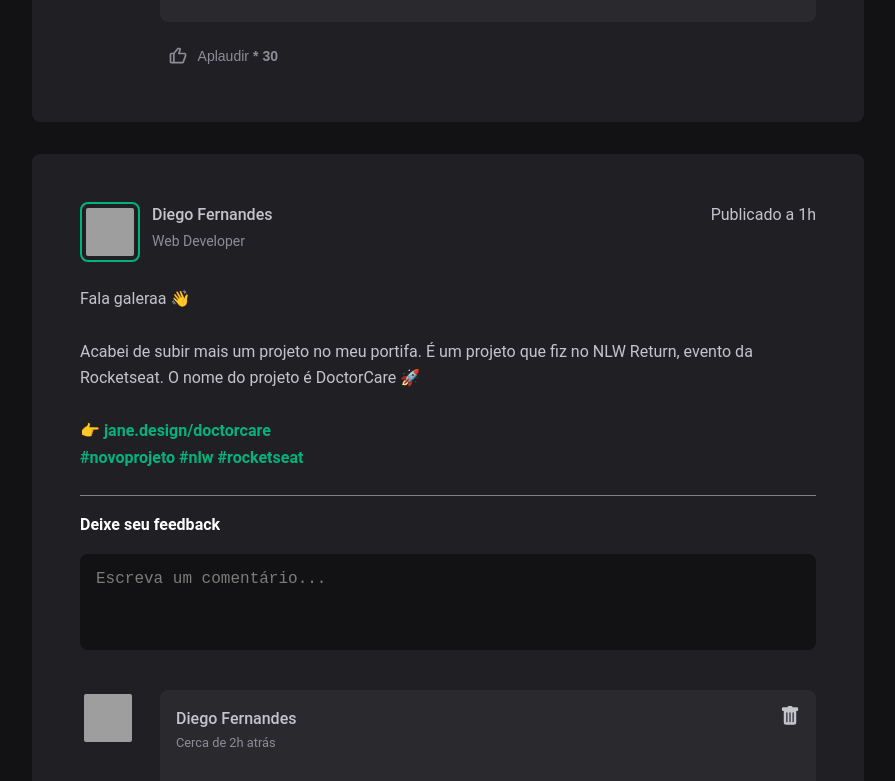
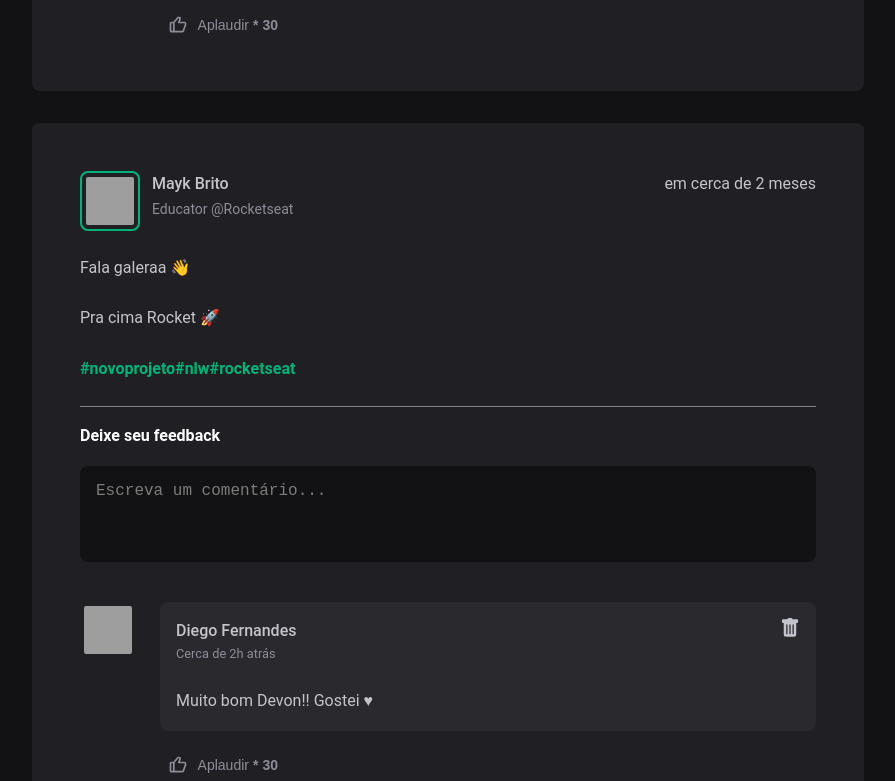
Before and after one commit to ThomasDixini/IgniteFeed, a React (Vite) app: page / in a window 1280 px wide. Shown: the part 1182-1963 px from the top of the page, without its empty margins (336-1231 px from the left). Built offline with nearby package versions, Linux system fonts and the light colour scheme; grey boxes are pictures that could not be loaded.

Commit message:
Gerando posts de forma dinâmica

```diff
--- a/package.json
+++ b/package.json
@@ -9,6 +9,7 @@
     "preview": "vite preview"
   },
   "dependencies": {
+    "date-fns": "^2.29.3",
     "react": "^18.2.0",
     "react-dom": "^18.2.0",
     "react-icons": "^4.6.0"
--- a/src/App.jsx
+++ b/src/App.jsx
@@ -6,14 +6,54 @@ import styles from './styles.module.css'
 
 function App() {
 
+  const posts = [
+    {
+      id: 1,
+      author: {
+        name: 'Diego Fernandes',
+        authorUrl: 'https://github.com/diego3g.png',
+        role: 'CTO @Rocketseat'
+      },
+      content: [
+        {type: 'paragraph', content: 'Fala galeraa 👋'},
+        {type: 'paragraph', content: 'Acabei de subir mais um projeto no meu portifa. É um projeto que fiz no NLW Return, evento da Rocketseat. O nome do projeto é DoctorCare 🚀'},
+        {type: 'link', content: '#novoprojeto#nlw#rocketseat'}
+      ],
+      publishedAt: new Date('2022-12-08 20:00:00'),
+    },
+    {
+      id: 2,
+      author: {
+        name: 'Mayk Brito',
+        authorUrl: 'https://github.com/maykbrito.png',
+        role: 'Educator @Rocketseat'
+      },
+      content: [
+        {type: 'paragraph', content: 'Fala galeraa 👋'},
+        {type: 'paragraph', content: 'Pra cima Rocket 🚀'},
+        {type: 'link', content: '#novoprojeto#nlw#rocketseat'}
+      ],
+      publishedAt: new Date('2022-12-28 20:00:00'),
+    },
+  ];
+
   return (
     <div className="App">
       <Header />
       <div className={styles.wrapper}>
         <SideBar />
         <main>
-          <Post />
-          <Post />
+          {
+            posts.map(post => {
+              return (
+                <Post
+                  author={post.author}
+                  content={post.content}
+                  publishedAt={post.publishedAt}
+                />
+              );
+            })
+          }
         </main>
       </div>
     </div>
--- a/src/Components/Post/Post.jsx
+++ b/src/Components/Post/Post.jsx
@@ -1,31 +1,48 @@
+import { format, formatDistanceToNow } from 'date-fns';
+import { ptBR } from 'date-fns/locale';
+
 import { Avatar } from '../Avatar/Avatar';
 import { Comment } from '../Comment/Comment';
 import styles from './styles.module.css';
 
-export function Post(){
+export function Post({author, content, publishedAt}){
+
+    const dateFormated = format(publishedAt,"d 'de' MMMM 'às' kk'h'", {
+        locale: ptBR,
+    });
+
+    const dateFormatedDistanceToNow = formatDistanceToNow(publishedAt, {
+        addSuffix: true,
+        locale: ptBR,
+    });
+
+    const contentFormated = content.map(line => {
+        if(line.type == 'paragraph'){
+            return <p> {line.content} </p>
+        } else if(line.type == 'link'){
+            return <p> <a href="#"> {line.content} </a> </p>
+        }
+    })
+
     return(
         <article className={styles.articleContainer}>
             <header className={styles.header}>
                 <div className={styles.profile}>
-                    <Avatar src="https://github.com/diego3g.png"/>
+                    <Avatar src={author.authorUrl}/>
                     <div className={styles.userProperties}>
-                        <strong> Diego Fernandes </strong>
-                        <span> Web Developer </span>
+                        <strong> {author.name} </strong>
+                        <span> {author.role} </span>
                     </div>
                 </div>
-                <time title='Publicado a 1h'>
-                    Publicado a 1h
+                <time title={dateFormated}>
+                    {
+                        dateFormatedDistanceToNow
+                    }
                 </time>
             </header>
-            <p>
-                Fala galeraa 👋 <br/><br/>
-
-                Acabei de subir mais um projeto no meu portifa. É um projeto que fiz no NLW Return, evento da Rocketseat. O nome do projeto é DoctorCare 🚀 <br/><br/>
-
-                <a hrfe=""> 👉 jane.design/doctorcare </a> <br/>
-
-                <a hrfe=""> #novoprojeto </a> <a href=""> #nlw </a> <a href=""> #rocketseat </a>
-            </p>
+            {
+                contentFormated
+            }
             <form className={styles.formStyle}>
                 <strong> Deixe seu feedback </strong>
                 <textarea name="comentario" id="comentario" placeholder="Escreva um comentário..."/>
```
Also changed, not shown: 1 other file (tests, documents, lock files or other folders).
